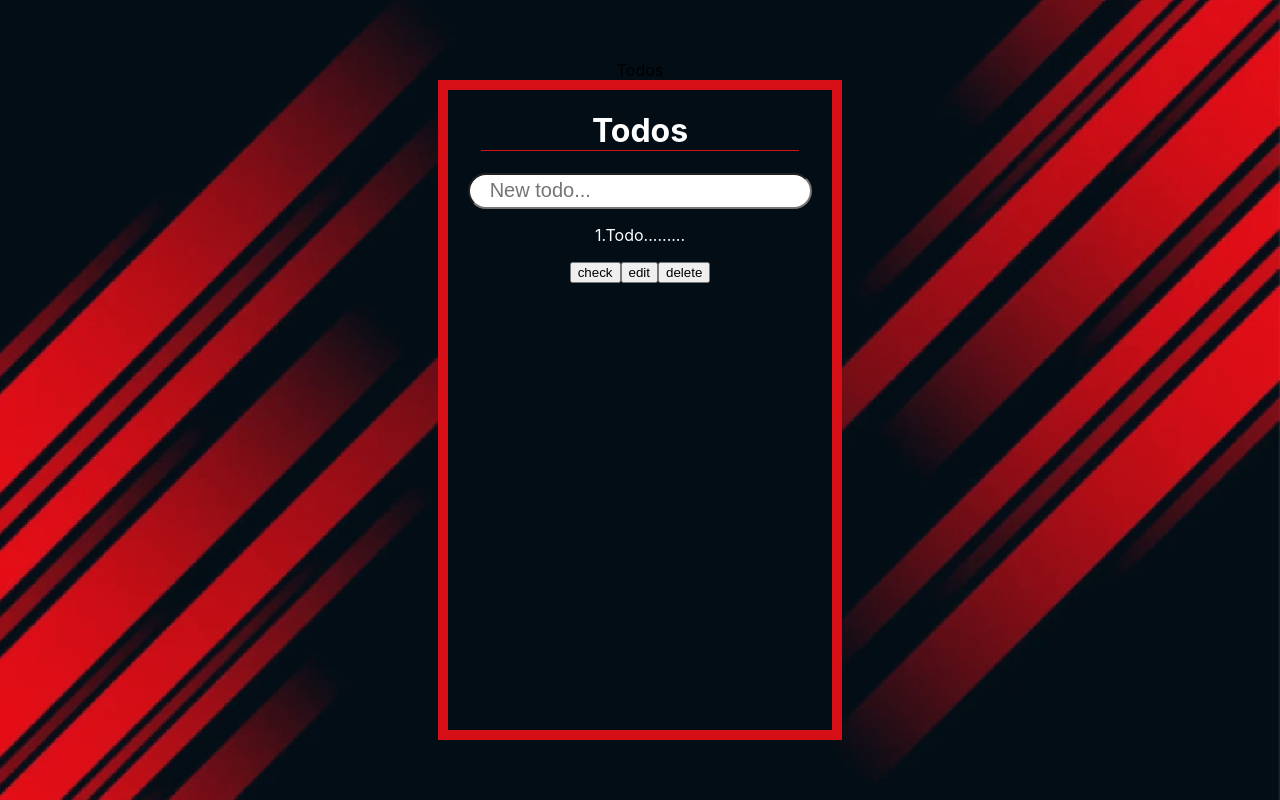
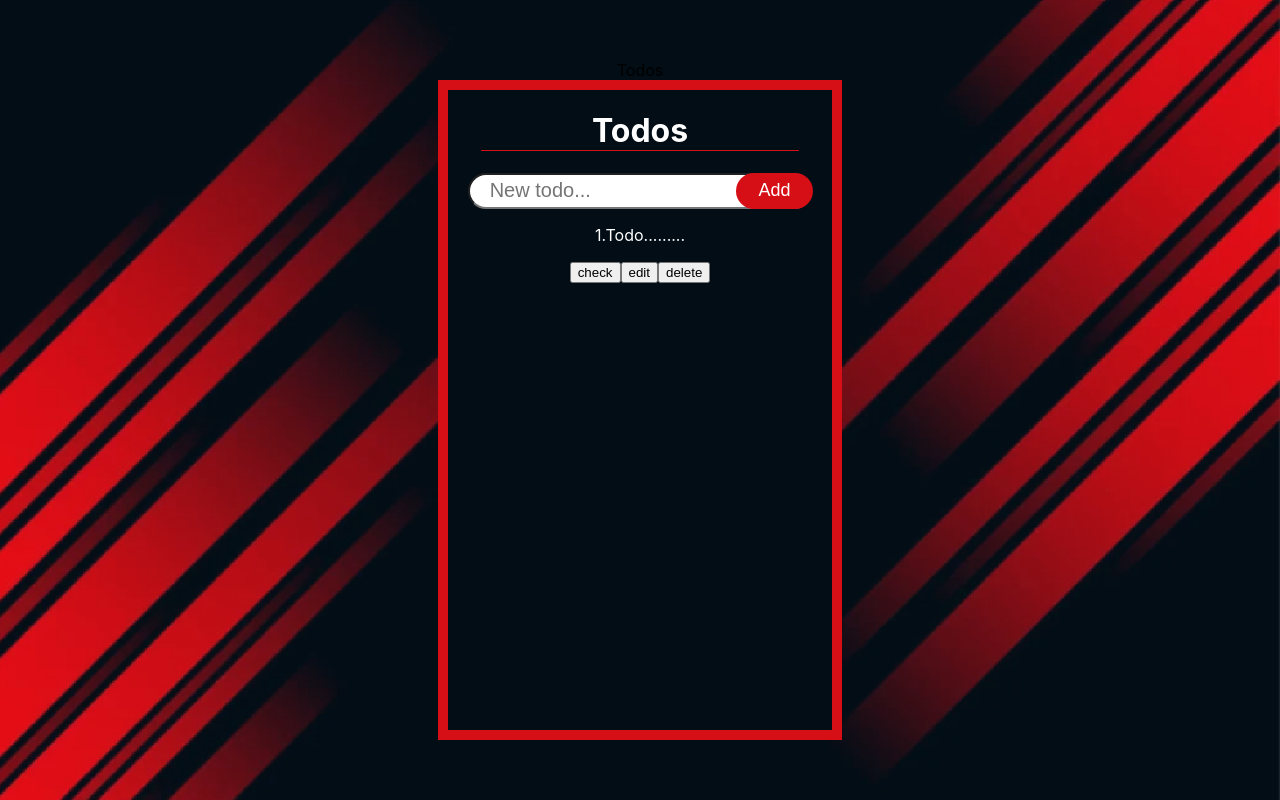
Before and after one commit to mohaali482/react-todo, a React (Create React App) app: page / in a window 1280 px wide. Built offline with nearby package versions, Linux system fonts and the light colour scheme.

Commit message:
Add Styled button to form

```diff
--- a/src/components/Todos/FormInput.js
+++ b/src/components/Todos/FormInput.js
@@ -1,4 +1,5 @@
 import React, {useState}from 'react';
+import { Button } from './styled/Button';
 import { Input } from './styled/Input';
 
 const FormInput = ({dispatch}) => {
@@ -21,7 +22,10 @@ const FormInput = ({dispatch}) => {
   return (
     <div>
         <form onSubmit={submitHandler} method='post'>
+            <div style={{'position': 'relative'}}>
             <Input onChange={inputHandler} placeholder={'New todo...'}></Input>
+            <Button>Add</Button>
+            </div>
         </form>
     </div>
   )
```
